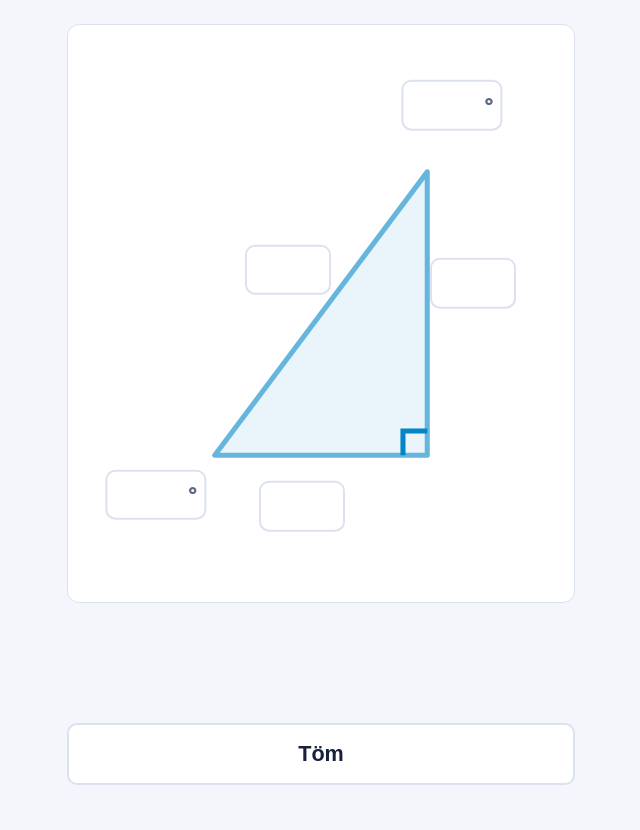
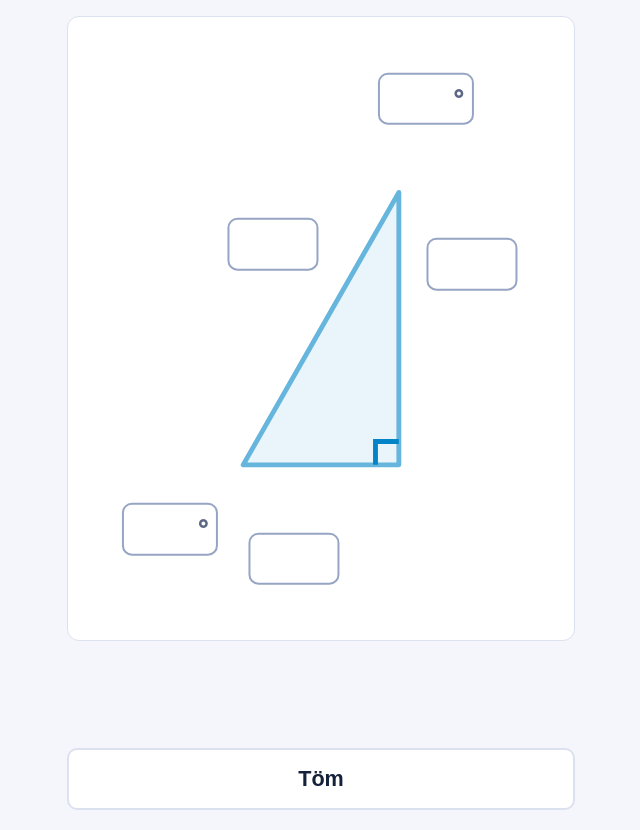
Before and after one commit to Trinli/pythagoras, a plain HTML site: page index.html in a window 1280 px wide. Shown: the whole page, without its empty margins (319-959 px from the left). Drawn offline with Linux system fonts and the light colour scheme.

Commit message:
Bättre läsbarhet

```diff
--- a/app.js
+++ b/app.js
@@ -20,6 +20,7 @@ function toRad(deg) { return (deg * Math.PI) / 180; }
 function toDeg(rad) { return (rad * 180) / Math.PI; }
 function clamp(x, lo, hi) { return Math.max(lo, Math.min(hi, x)); }
 function fmt(n) { return Math.round(n * 100) / 100; }
+function fmtAngle(n) { return Math.round(n * 10) / 10; }
 
 function lawOfCosinesAngles(sides) {
   const [a, b, c] = sides;
@@ -154,9 +155,9 @@ const SVG_NS = 'http://www.w3.org/2000/svg';
 // The long leg is vertical (and the short leg horizontal) so the diagram is
 // taller than it is wide — that leaves more horizontal margin on the sides
 // for the input fields on a typical (portrait) phone screen.
-const LEG_A = 210; // bottom edge B–C, opposite vertex A (short leg, horizontal)
+const LEG_A = 160; // bottom edge B–C, opposite vertex A (short leg, horizontal)
 const LEG_B = 280; // right edge A–C, opposite vertex B (long leg, vertical)
-const PADDING = 145; // extra room around the shape for larger, easier-to-read inputs
+const PADDING = 180; // extra room around the shape for larger, easier-to-read inputs
 const FIXED_PTS = {
   A: { x: LEG_A, y: 0 },
   B: { x: 0, y: LEG_B },
@@ -214,11 +215,11 @@ function positionFixedInputs(inputEls) {
     el.style.top = `${top}%`;
   };
 
-  setPos(inputEls.a, away(mid(B, C), A, 54)); // side a connects B-C, opposite A
-  setPos(inputEls.b, away(mid(A, C), B, 54)); // side b connects A-C, opposite B
-  setPos(inputEls.c, away(mid(A, B), C, 54)); // side c (hypotenuse) connects A-B, opposite C
-  setPos(inputEls.alpha, outward(A, 70));
-  setPos(inputEls.beta, outward(B, 70));
+  setPos(inputEls.a, away(mid(B, C), A, 100)); // side a connects B-C, opposite A
+  setPos(inputEls.b, away(mid(A, C), B, 100)); // side b connects A-C, opposite B
+  setPos(inputEls.c, away(mid(A, B), C, 100)); // side c (hypotenuse) connects A-B, opposite C
+  setPos(inputEls.alpha, outward(A, 100));
+  setPos(inputEls.beta, outward(B, 100));
 }
 
 // ---- UI wiring ----
@@ -308,7 +309,7 @@ function fillComputed(sides, angles) {
   });
   ['alpha', 'beta'].forEach((key, i) => {
     if (givenFields.has(key)) return;
-    inputEls[key].value = fmt(angles[i]);
+    inputEls[key].value = fmtAngle(angles[i]);
     setFieldClass(key, 'computed', true);
   });
 }
--- a/style.css
+++ b/style.css
@@ -3,6 +3,7 @@
   --bg: #0f172a;
   --surface: #161f38;
   --border: #2a3655;
+  --field-border: #57699c;
   --text: #e5e9f5;
   --text-dim: #93a0c2;
   --accent: #38bdf8;
@@ -15,6 +16,7 @@
     --bg: #f4f6fb;
     --surface: #ffffff;
     --border: #dbe1ee;
+    --field-border: #96a5c4;
     --text: #16213a;
     --text-dim: #5b6785;
     --accent: #0284c7;
@@ -34,18 +36,18 @@ html, body {
 .app {
   max-width: 540px;
   margin: 0 auto;
-  padding: 1.5rem 1rem calc(2rem + env(safe-area-inset-bottom));
+  padding: 1rem 1rem calc(1.25rem + env(safe-area-inset-bottom));
   min-height: 100dvh;
   display: flex;
   flex-direction: column;
   justify-content: center;
-  gap: 1.4rem;
+  gap: 1rem;
 }
 
 .triangle-wrap {
   position: relative;
   width: 100%;
-  aspect-ratio: 500 / 570;
+  aspect-ratio: 520 / 640;
   background: var(--surface);
   border: 1px solid var(--border);
   border-radius: 12px;
@@ -81,14 +83,14 @@ html, body {
 }
 
 .tri-input {
-  width: clamp(4.7rem, 17cqw, 6.1rem);
+  width: clamp(5rem, 18cqw, 6.3rem);
   padding: clamp(0.3rem, 1.8cqw, 0.55rem) 0.2rem;
   text-align: center;
   border-radius: 10px;
-  border: 2px solid var(--border);
+  border: 2px solid var(--field-border);
   background: var(--surface);
   color: var(--text);
-  font-size: clamp(1.05rem, 5cqw, 1.5rem);
+  font-size: clamp(1.15rem, 5.4cqw, 1.6rem);
   font-family: inherit;
 }
 
@@ -101,15 +103,16 @@ html, body {
    input keeps its own normal box (border/background/width), and the °
    sign is an overlay sitting inside the input's own right-hand padding —
    no flex/shrink tricks on the <input> itself, which some mobile browsers
-   handle unreliably. */
+   handle unreliably. Angles only ever show 3 digits (e.g. "53.1"), so the
+   box can be narrower than the length fields (which show 4, e.g. "12.34"). */
 .tri-angle-wrap {
   position: absolute;
   transform: translate(-50%, -50%);
 }
 
 .tri-input.tri-input-angle {
-  width: clamp(5.7rem, 20cqw, 7rem);
-  padding-right: 1.3rem;
+  width: clamp(5.3rem, 19cqw, 6.3rem);
+  padding-right: 1.35rem;
 }
 
 .deg-suffix {
@@ -118,7 +121,7 @@ html, body {
   right: 0.55rem;
   transform: translateY(-50%);
   pointer-events: none;
-  font-size: clamp(1rem, 4.6cqw, 1.35rem);
+  font-size: clamp(1.15rem, 5.4cqw, 1.6rem);
   font-weight: 700;
   color: var(--text-dim);
 }
@@ -137,7 +140,7 @@ html, body {
 }
 
 .tri-input.computed {
-  color: var(--text-dim);
+  color: var(--text);
   border-style: dashed;
 }
 
@@ -146,7 +149,7 @@ html, body {
 }
 
 .tri-angle-wrap.computed .deg-suffix {
-  color: var(--text-dim);
+  color: var(--text);
 }
 
 .status {
--- a/sw.js
+++ b/sw.js
@@ -1,6 +1,6 @@
 'use strict';
 
-const CACHE_NAME = 'triangle-solver-v11';
+const CACHE_NAME = 'triangle-solver-v13';
 const ASSETS = ['./', 'index.html', 'style.css', 'app.js', 'manifest.json', 'icons/icon-192.png', 'icons/icon-512.png'];
 
 self.addEventListener('install', (event) => {
```
